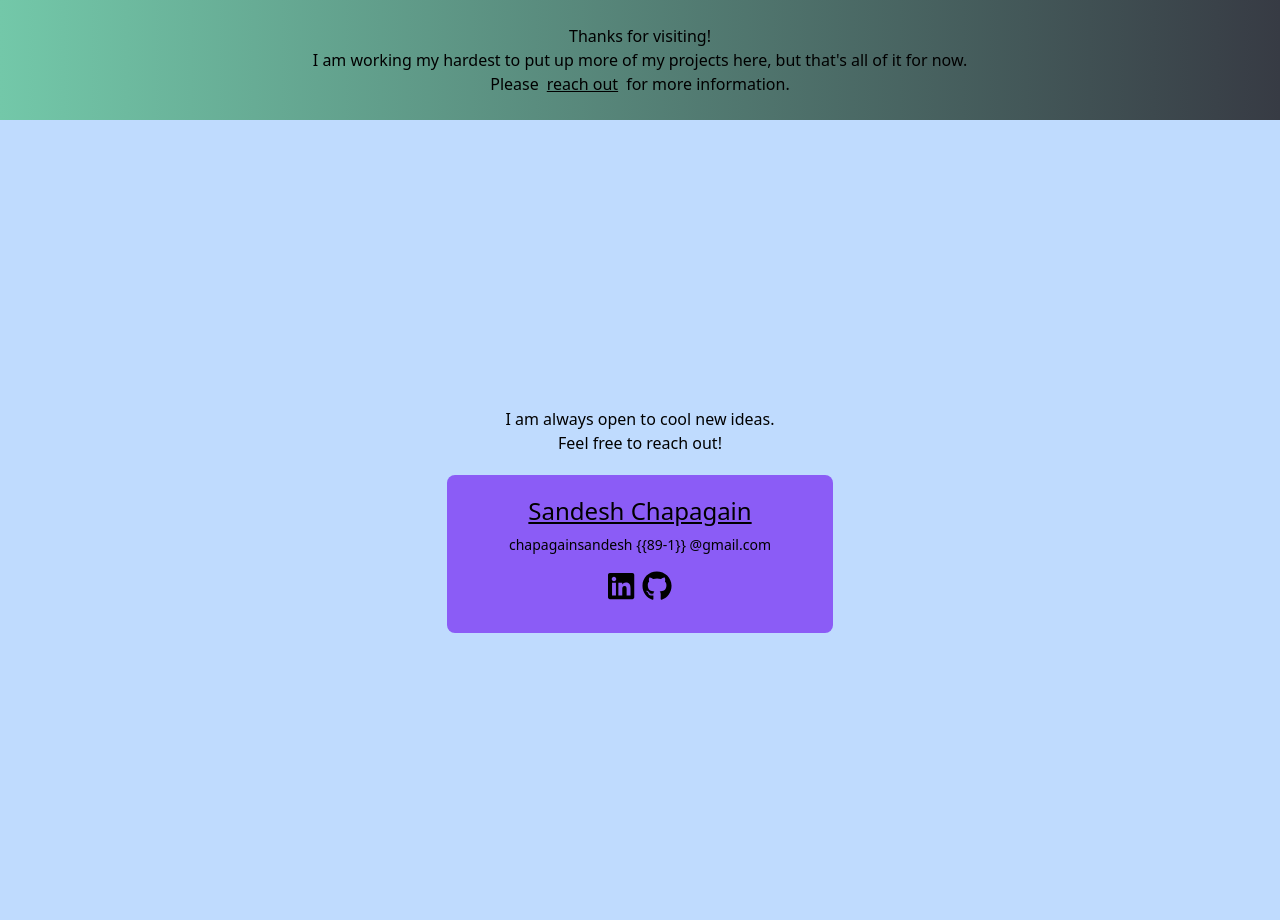
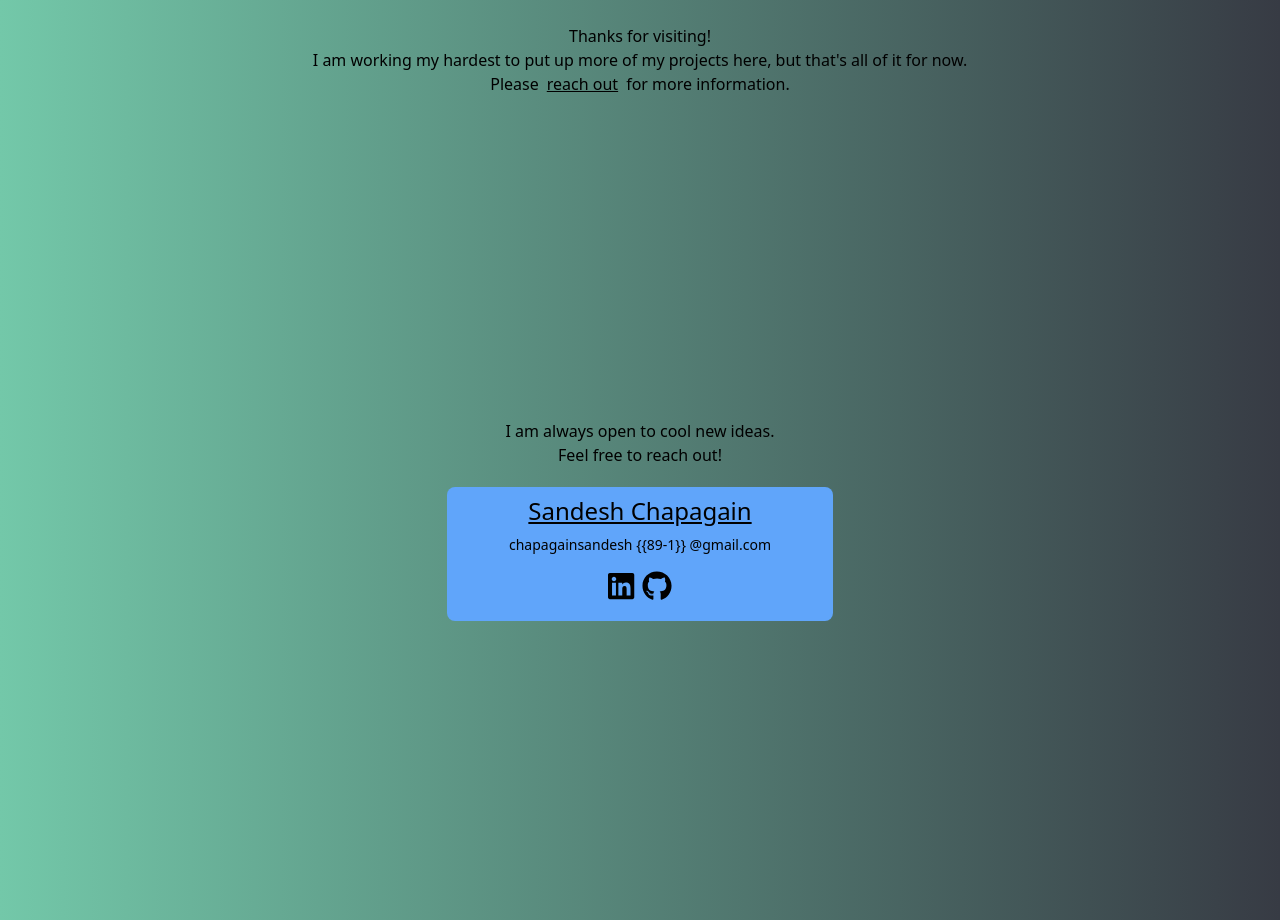
Before and after one commit to Schapagain/portfolio, a React (Create React App) app: page / in a window 1280 px wide. Shown: the part 3080-4000 px from the top of the page. Built offline with nearby package versions, Linux system fonts and the light colour scheme.

Commit message:
alter styles

```diff
--- a/src/components/ContactCard.js
+++ b/src/components/ContactCard.js
@@ -2,17 +2,16 @@ import { FontAwesomeIcon } from '@fortawesome/react-fontawesome'
 import classNames from 'classnames';
 
 const ContactCard = ({className,Ref}) => {
-    const mainClass = classNames(className,'flex flex-col justify-center w-full')
+    const mainClass = classNames(className,'flex flex-col justify-center bg-between-the-clouds')
 
     return(
         <div ref={Ref} className={mainClass}>
-
-            <div className="w-1/3 m-auto flex flex-col p-5">
+            <div className="w-1/2 md:w-1/3 m-auto flex flex-col p-5">
                 <div className="text-black text-center">
                     I am always open to cool new ideas. <br/>
                     Feel free to reach out!
                 </div>
-                <div className="bg-purple-500 p-3 rounded-lg mt-5">
+                <div className="bg-blue-400 rounded-lg mt-5">
                     <h1 className="text-2xl text-center underline p-2">Sandesh Chapagain</h1>
                     <p className="text-sm text-center">chapagainsandesh {"{{89-1}}"} @gmail.com</p>
                     <div className="p-3 flex justify-center text-3xl">
```
